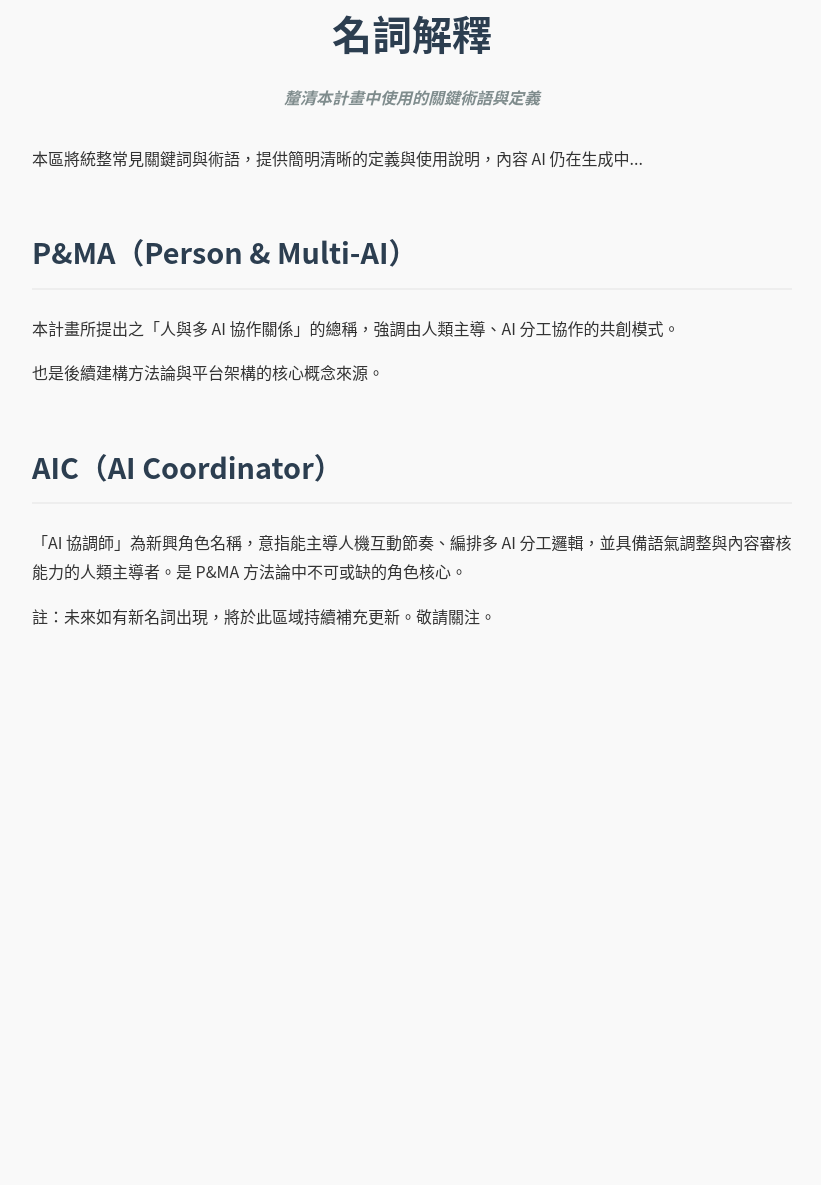
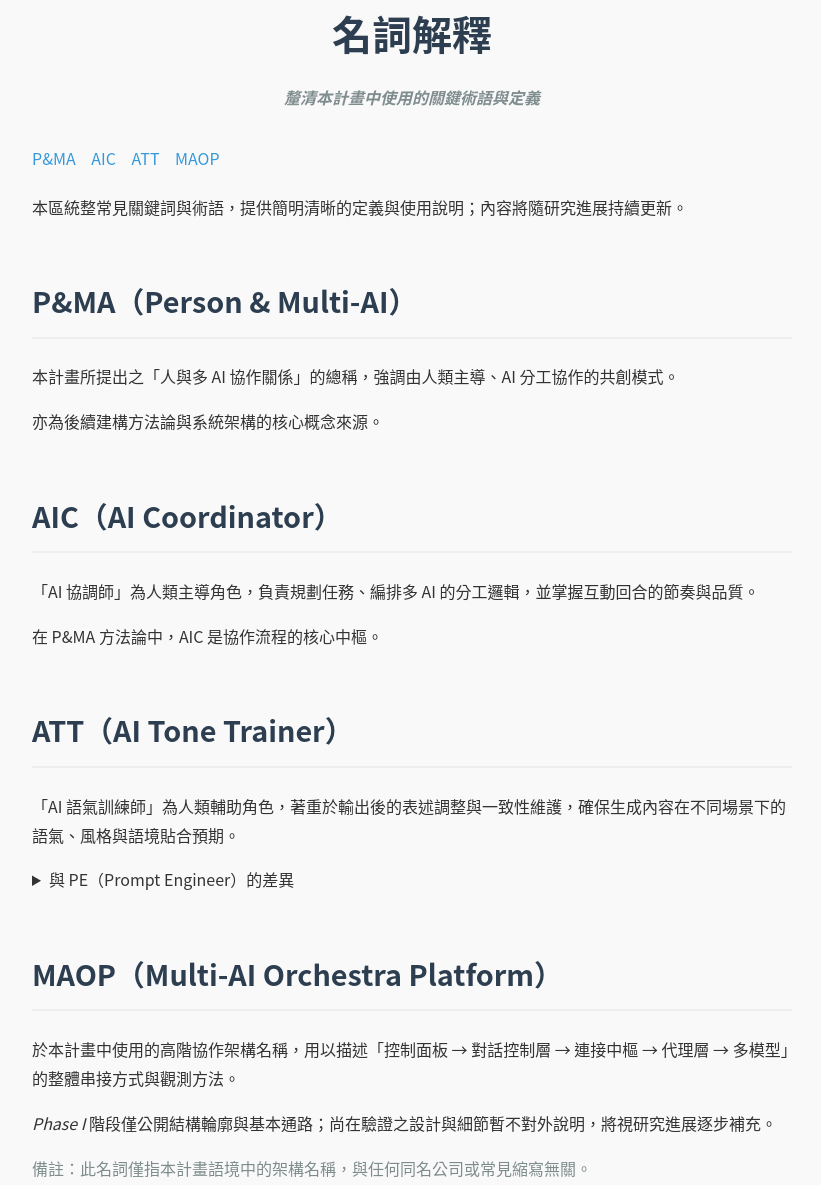
Before and after one commit to pma-lab/pma-method, a plain HTML site: page pma-glossary.html in a window 1280 px wide and 1320 px high. Shown: the part 37-1222 px from the top of the page, without its empty margins (228-1049 px from the left). Drawn offline with Linux system fonts and the light colour scheme.

Commit message:
Update pma-glossary.html

```diff
--- a/pma-glossary.html
+++ b/pma-glossary.html
@@ -3,24 +3,71 @@
 <head>
     <meta charset="UTF-8">
     <meta name="viewport" content="width=device-width, initial-scale=1.0">
-    <title>名詞解釋 - P&MA 人與多AI共創實驗室</title>
-    <meta name="description" content="P&MA 人與多AI共創實驗室名詞解釋。">
-    <meta name="keywords" content="名詞解釋, P&MA, AI協作, 數據保護, 網站隱私">
-    <link rel="stylesheet" href="css/style.css"> </head>
+    <title>名詞解釋 - P&MA 人與多 AI 共創實驗室</title>
+
+    <!-- SEO -->
+    <meta name="description" content="P&MA 人與多 AI 共創實驗室的名詞解釋（Glossary）。釐清 P&MA、AIC、ATT 與 MAOP 等關鍵術語在本計畫中的定義與使用方式。">
+    <meta name="keywords" content="名詞解釋, P&MA, AIC, ATT, MAOP, Multi-AI Orchestra Platform, AI Tone Trainer, Prompt Engineer, 人與多AI, 協作方法論">
+
+    <!-- Open Graph (社群預覽) -->
+    <meta property="og:title" content="名詞解釋 - P&MA 人與多 AI 共創實驗室">
+    <meta property="og:description" content="釐清 P&MA、AIC、ATT、MAOP 等在本計畫中的精確定義與使用範圍。">
+    <meta property="og:type" content="website">
+    <meta property="og:url" content="https://www.pma.tw/pma-method/pma-glossary.html">
+
+    <link rel="canonical" href="https://www.pma.tw/pma-method/pma-glossary.html">
+    <link rel="stylesheet" href="css/style.css">
+</head>
 <body>
-    <div class="main-content">
+    <main class="main-content">
         <h1>名詞解釋</h1>
-        <p style="text-align: center; font-style: italic; color: #7f8c8d; margin-bottom: 2em;"><strong>釐清本計畫中使用的關鍵術語與定義</strong></p>
+        <p style="text-align: center; font-style: italic; color: #7f8c8d; margin-bottom: 2em;">
+            <strong>釐清本計畫中使用的關鍵術語與定義</strong>
+        </p>
 
-        <p>本區將統整常見關鍵詞與術語，提供簡明清晰的定義與使用說明，內容 AI 仍在生成中...</p>
-        <h2>P&MA（Person & Multi-AI）</h2>
-        <p>本計畫所提出之「人與多 AI 協作關係」的總稱，強調由人類主導、AI 分工協作的共創模式。</p>
-        <p>也是後續建構方法論與平台架構的核心概念來源。</p>
+        <!-- 目錄（可錨點，有助可讀性與 SEO） -->
+        <nav aria-label="Glossary index" style="margin-bottom:1.25em;">
+            <a href="#pma" style="margin-right:12px;">P&MA</a>
+            <a href="#aic" style="margin-right:12px;">AIC</a>
+            <a href="#att" style="margin-right:12px;">ATT</a>
+            <a href="#maop">MAOP</a>
+        </nav>
 
-        <h2>AIC（AI Coordinator）</h2>
-        <p>「AI 協調師」為新興角色名稱，意指能主導人機互動節奏、編排多 AI 分工邏輯，並具備語氣調整與內容審核能力的人類主導者。是 P&MA 方法論中不可或缺的角色核心。</p>
+        <p>本區統整常見關鍵詞與術語，提供簡明清晰的定義與使用說明；內容將隨研究進展持續更新。</p>
 
-        <p>註：未來如有新名詞出現，將於此區域持續補充更新。敬請關注。</p>
-    </div>
+        <section id="pma">
+            <h2>P&MA（Person &amp; Multi-AI）</h2>
+            <p>本計畫所提出之「人與多 AI 協作關係」的總稱，強調由人類主導、AI 分工協作的共創模式。</p>
+            <p>亦為後續建構方法論與系統架構的核心概念來源。</p>
+        </section>
+
+        <section id="aic">
+            <h2>AIC（AI Coordinator）</h2>
+            <p>「AI 協調師」為人類主導角色，負責規劃任務、編排多 AI 的分工邏輯，並掌握互動回合的節奏與品質。</p>
+            <p>在 P&amp;MA 方法論中，AIC 是協作流程的核心中樞。</p>
+        </section>
+
+        <section id="att">
+            <h2>ATT（AI Tone Trainer）</h2>
+            <p>「AI 語氣訓練師」為人類輔助角色，著重於輸出後的表述調整與一致性維護，確保生成內容在不同場景下的語氣、風格與語境貼合預期。</p>
+            <details>
+                <summary style="cursor:pointer;">與 PE（Prompt Engineer）的差異</summary>
+                <ul style="margin-top:.5em;">
+                    <li><strong>Prompt Engineer（提示工程師，PE）</strong>：專注於輸入前的指令設計與最佳化，讓模型在生成前就朝正確方向輸出。</li>
+                    <li><strong>AI Tone Trainer（ATT）</strong>：著重於輸出後的語氣與表述微調，並依場景進行一致性校正。</li>
+                </ul>
+                <p style="margin-top:.25em;">簡而言之：PE 負責「把題目問對、賽道設好」，ATT 負責「讓最後表現符合情境與氛圍」。</p>
+            </details>
+        </section>
+
+        <section id="maop">
+            <h2>MAOP（Multi-AI Orchestra Platform）</h2>
+            <p>於本計畫中使用的高階協作架構名稱，用以描述「控制面板 → 對話控制層 → 連接中樞 → 代理層 → 多模型」的整體串接方式與觀測方法。</p>
+            <p><em>Phase I</em> 階段僅公開結構輪廓與基本通路；尚在驗證之設計與細節暫不對外說明，將視研究進展逐步補充。</p>
+            <p style="color:#7f8c8d;">備註：此名詞僅指本計畫語境中的架構名稱，與任何同名公司或常見縮寫無關。</p>
+        </section>
+
+        <p style="margin-top:2em;">註：未來如有新名詞出現，將於此區域持續補充更新。敬請關注。</p>
+    </main>
 </body>
 </html>
```
